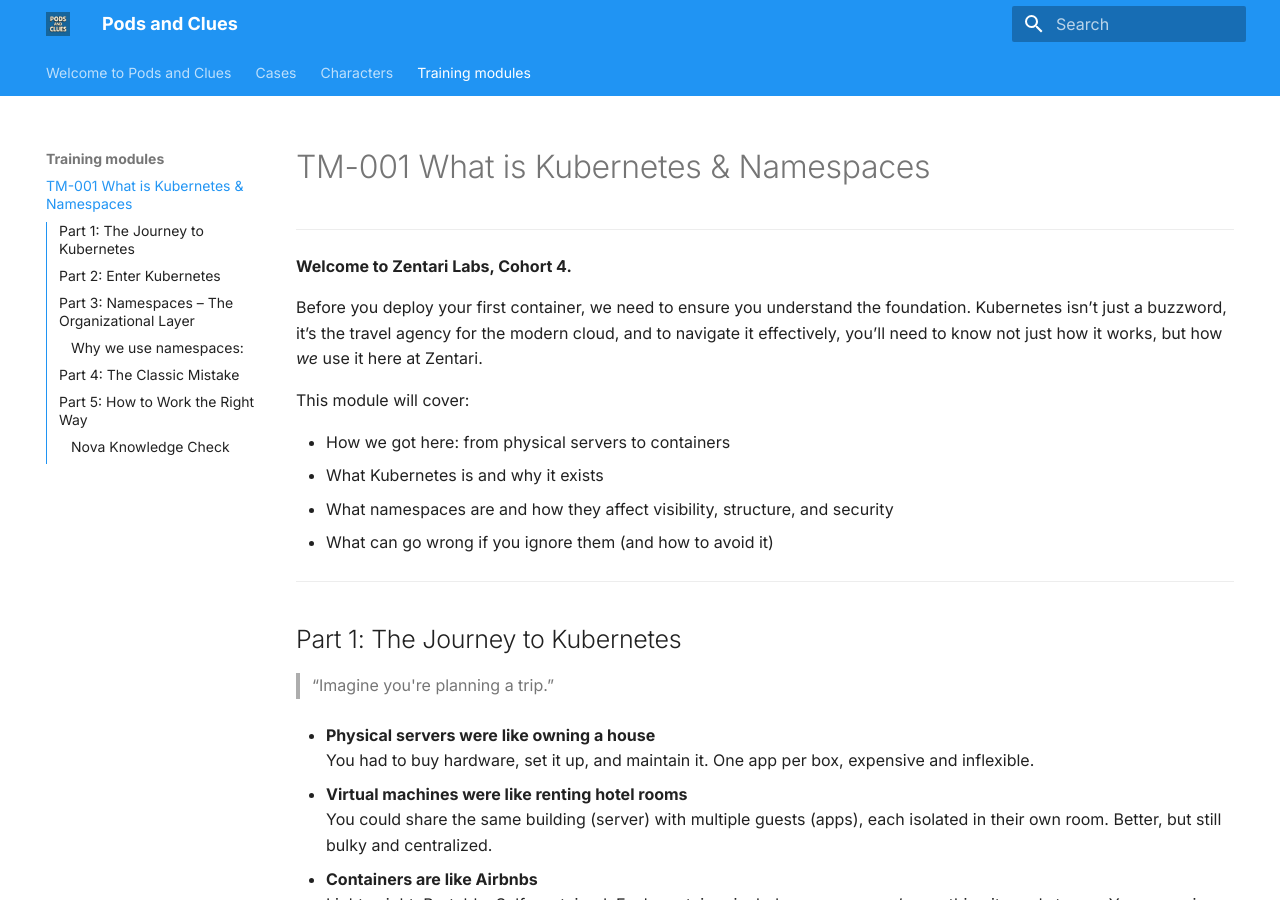
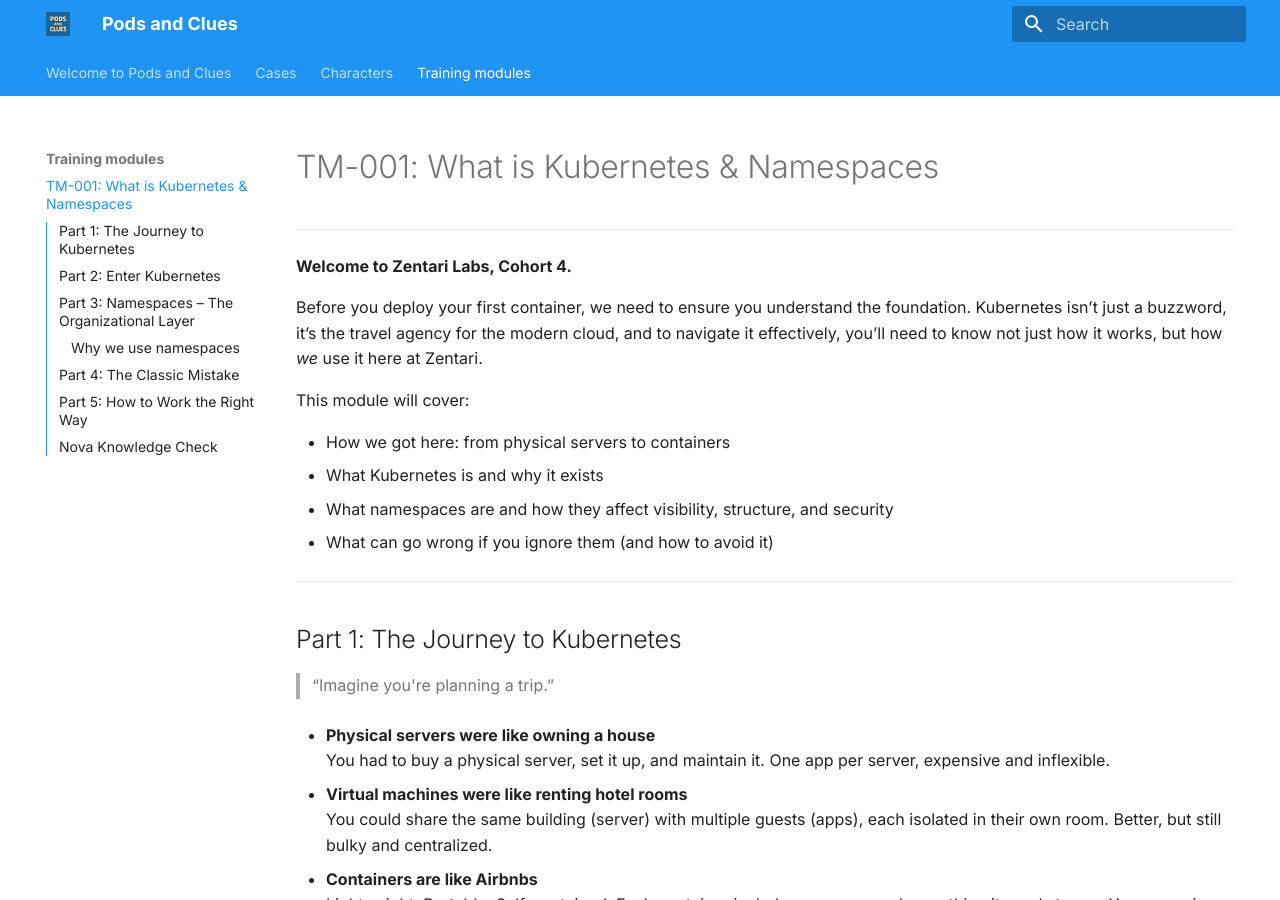
Before and after one commit to zentarilabs/pods-and-clues, an MkDocs documentation site: the page built from docs/training-modules/tm-001.md, in a window 1280 px wide and 900 px high. Built offline with MkDocs 1.6.1 and Material for MkDocs 9.7.7, drawn with Linux system fonts in a browser that asks for light colours; nearby versions of some CDN libraries; some of the changed text lies outside the part shown.

Commit message:
Update to tm-001

```diff
--- a/docs/training-modules/tm-001.md
+++ b/docs/training-modules/tm-001.md
@@ -1,4 +1,4 @@
-# TM-001 What is Kubernetes & Namespaces
+# TM-001: What is Kubernetes & Namespaces
 ---
 
 **Welcome to Zentari Labs, Cohort 4.**
@@ -19,7 +19,7 @@
 > “Imagine you're planning a trip.”
 
 - **Physical servers were like owning a house**
-  You had to buy hardware, set it up, and maintain it. One app per box, expensive and inflexible.
+  You had to buy a physical server, set it up, and maintain it. One app per server, expensive and inflexible.
 
 - **Virtual machines were like renting hotel rooms**
   You could share the same building (server) with multiple guests (apps), each isolated in their own room. Better, but still bulky and centralized.
```
Also changed, not shown: other parts of docs/training-modules/tm-001.md (+10 -4 lines), docs/cases/case-000.md (+1 -1 lines), docs/cases/case-001.md (added, +2 -0 lines).
